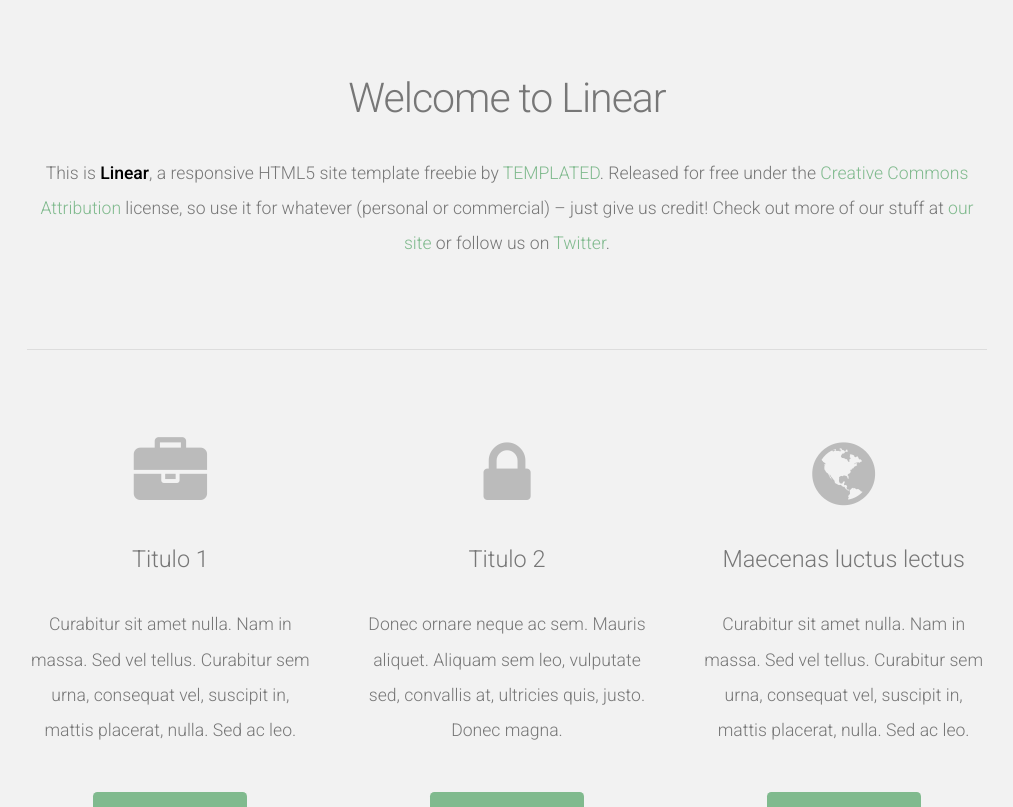
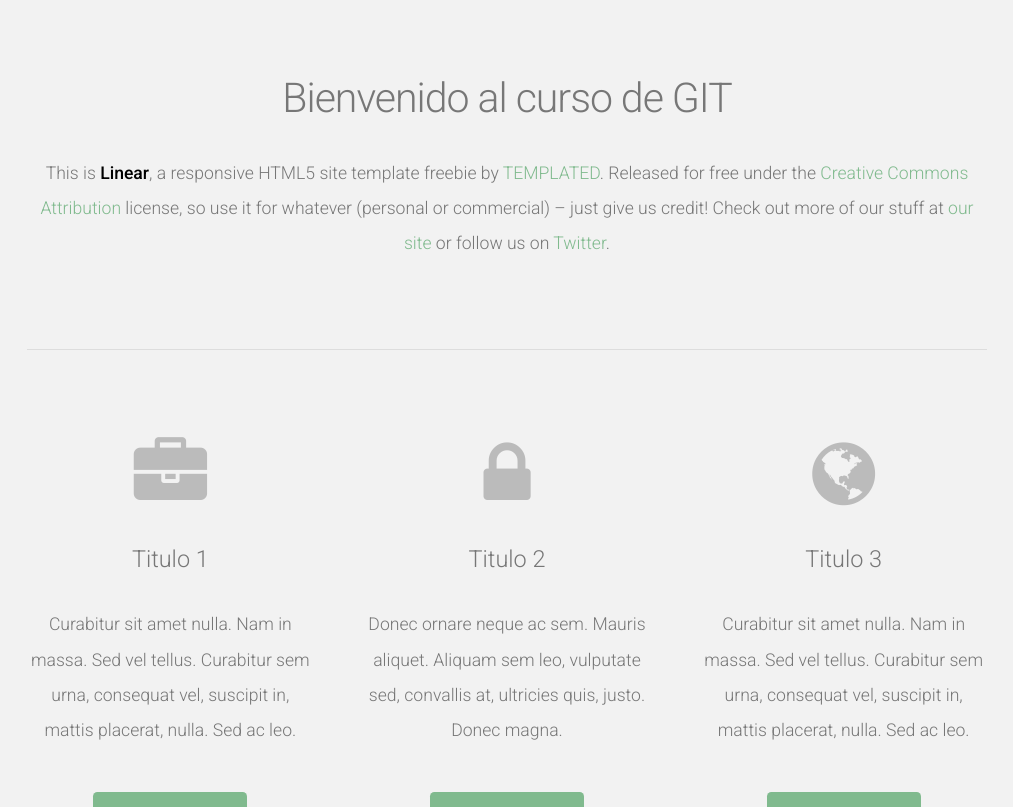
Before and after one commit to carlosgalsal/cursodegit, a plain HTML site: page index.html in a window 1280 px wide. Shown: the part 556-1363 px from the top of the page, without its empty margins (133-1146 px from the left). Drawn offline with nearby package versions, Linux system fonts and the light colour scheme.

Commit message:
Corrigiendo errores tipográficos

```diff
--- a/index.html
+++ b/index.html
@@ -50,7 +50,7 @@
 		<div id="featured">
 			<div class="container">
 				<header>
-					<h2>Welcome to Linear</h2>
+					<h2>Bienvenido al curso de GIT</h2>
 				</header>
 				<p>This is <strong>Linear</strong>, a responsive HTML5 site template freebie by <a href="http://templated.co">TEMPLATED</a>. Released for free under the <a href="http://templated.co/license">Creative Commons Attribution</a> license, so use it for whatever (personal or commercial) &ndash; just give us credit! Check out more of our stuff at <a href="http://templated.co">our site</a> or follow us on <a href="http://twitter.com/templatedco">Twitter</a>.</p>
 				<hr />
@@ -69,7 +69,7 @@
 					</section>
 					<section class="4u">
 						<span class="pennant"><span class="fa fa-globe"></span></span>
-						<h3>Maecenas luctus lectus</h3>
+						<h3>Titulo 3</h3>
 						<p>Curabitur sit amet nulla. Nam in massa. Sed vel tellus. Curabitur sem urna, consequat vel, suscipit in, mattis placerat, nulla. Sed ac leo.</p>
 						<a href="#" class="button button-style1">Read More</a>
 					</section>
```
